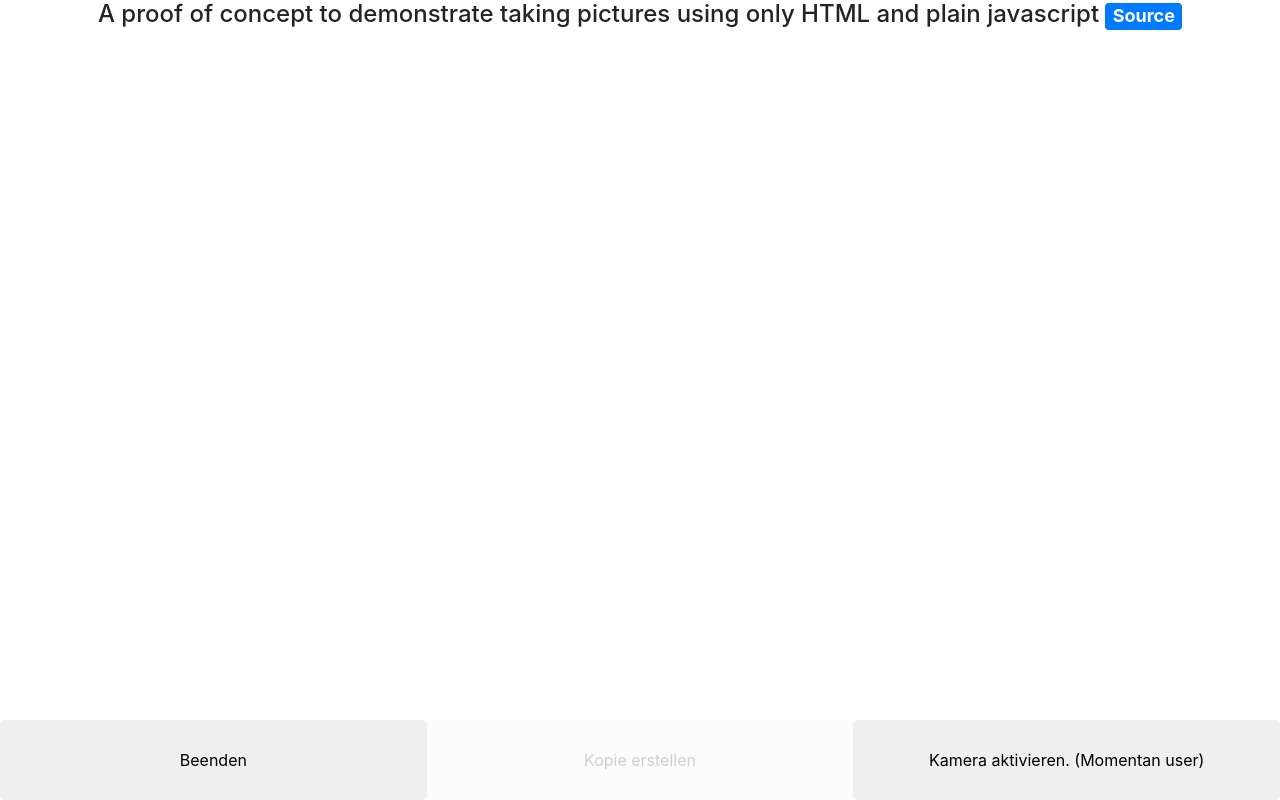
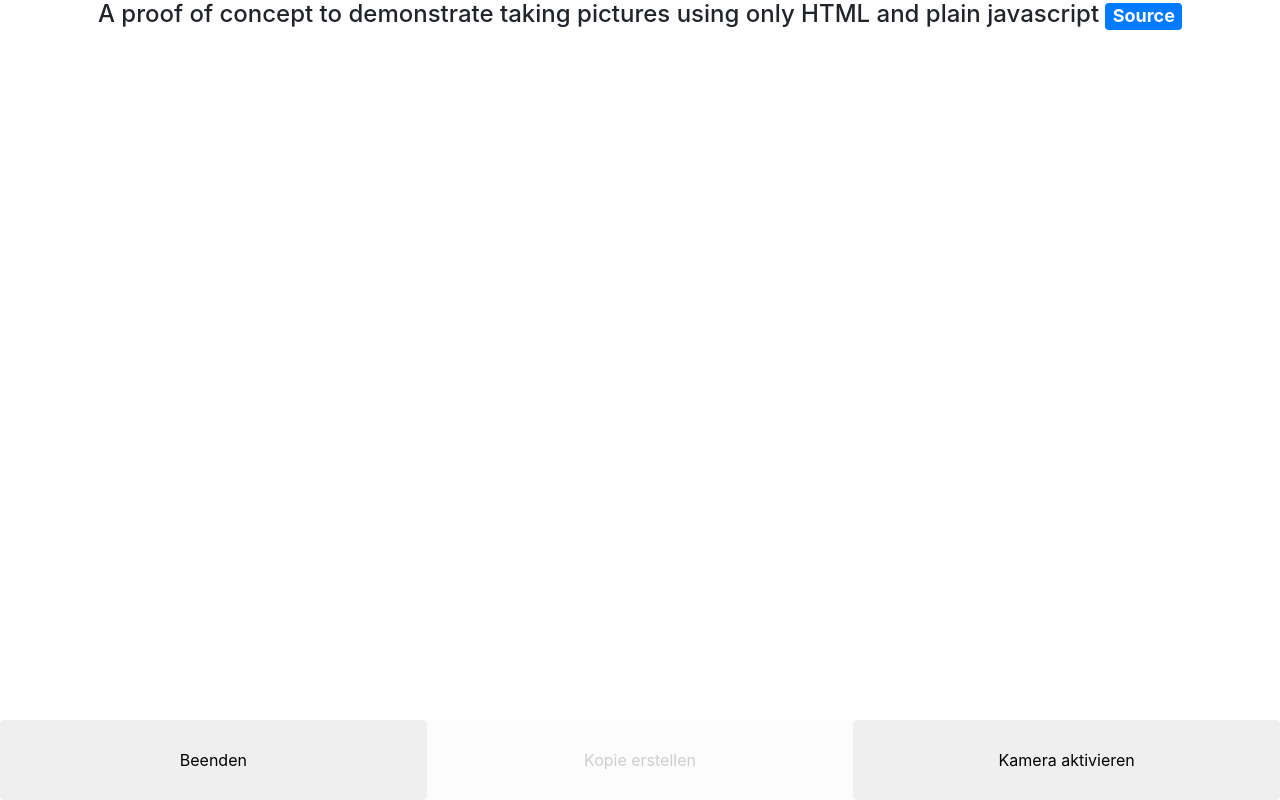
Before and after one commit to thehig/web-camera-poc, a website: page public/index.html in a window 1280 px wide. Drawn offline with nearby package versions, Linux system fonts and the light colour scheme.

Commit message:
Remove the toggle-text from the switch camera button

```diff
--- a/public/index.html
+++ b/public/index.html
@@ -121,8 +121,8 @@
           }
         };
 
-        btnSwitchCamera.innerText =
-          "Kamera aktivieren. (Momentan " + constraints.video.facingMode + ")";
+        // btnSwitchCamera.innerText =
+        //   "Kamera aktivieren. (Momentan " + constraints.video.facingMode + ")";
       }
 
       // ██╗   ██╗██╗    ███████╗████████╗ █████╗ ████████╗███████╗
```
